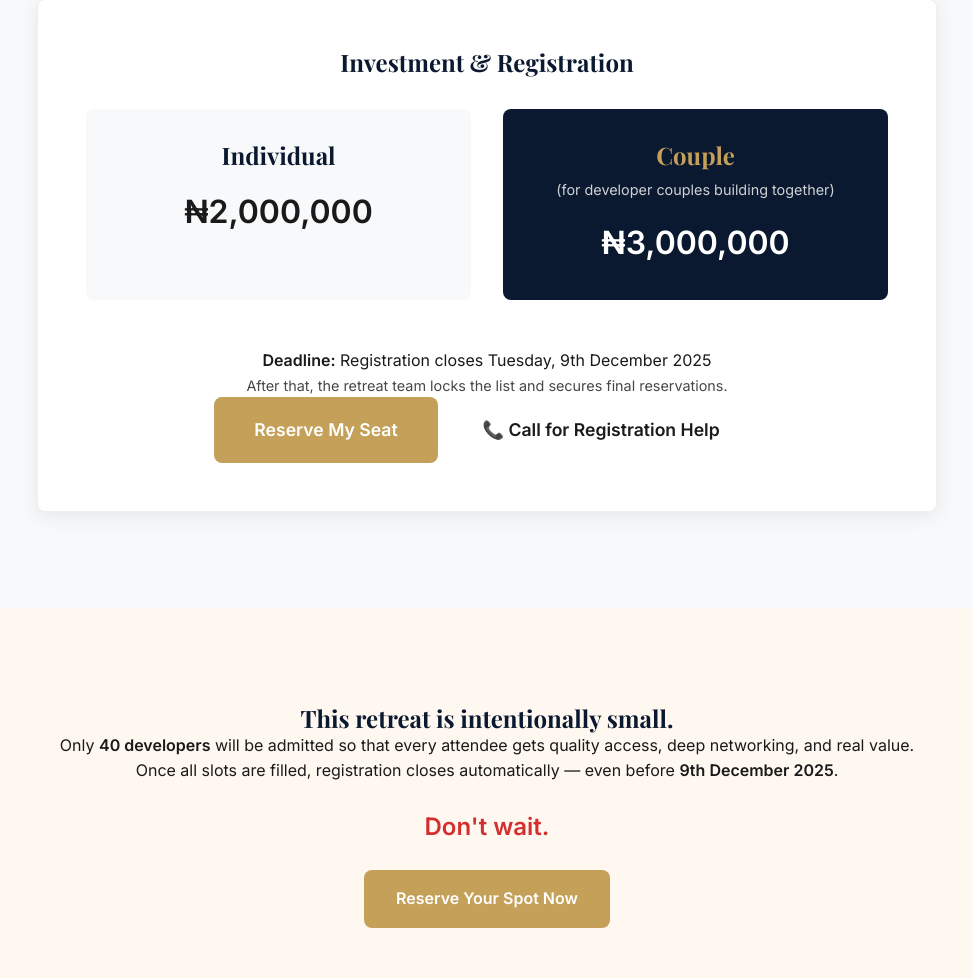
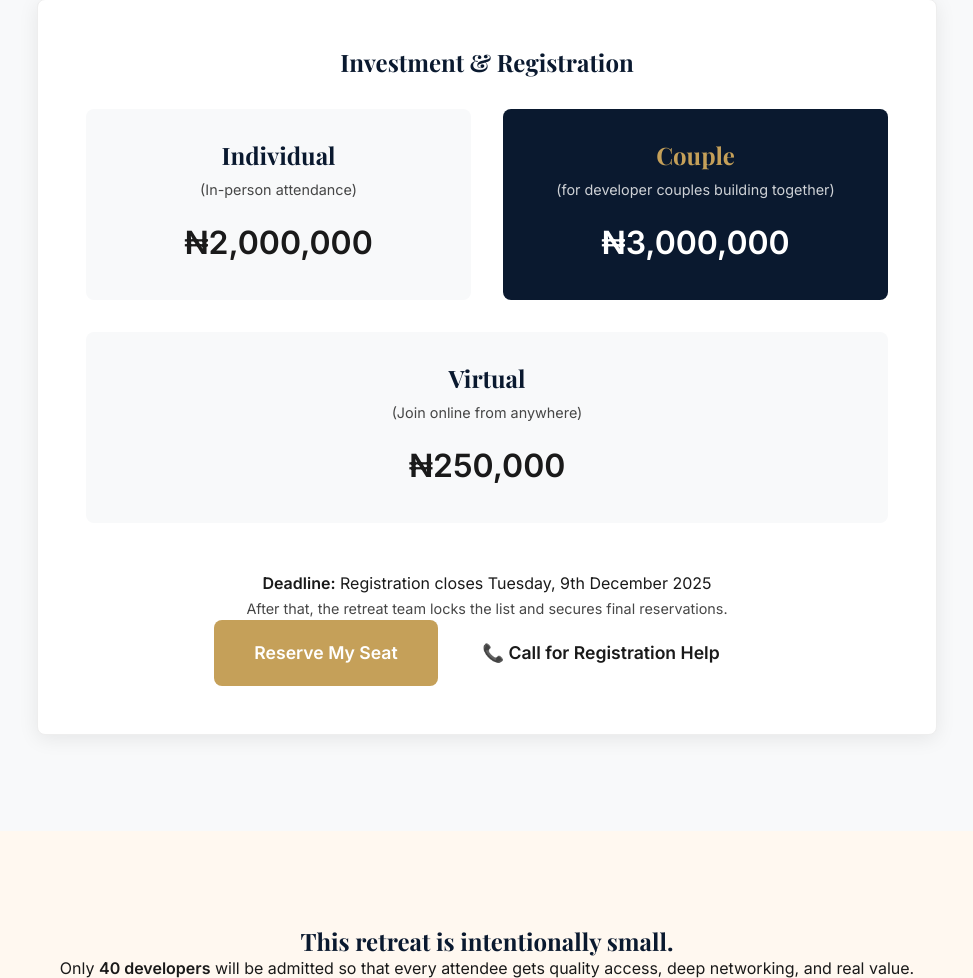
Before and after one commit to gtextsoft/LakueRetreat, a plain HTML site: page index.html in a window 1280 px wide. Shown: the part 3814-4792 px from the top of the page, without its empty margins (153-1126 px from the left). Drawn offline with nearby package versions, Linux system fonts and the light colour scheme; a web font is replaced by a local one.

Commit message:
feat: enhance pricing section on landing page for Real Estate Developer's Retreat 2025 by adding individual and virtual attendance options with corresponding details.

```diff
--- a/index.html
+++ b/index.html
@@ -224,12 +224,18 @@
                 <div class="pricing">
                     <div class="price-card">
                         <h3>Individual</h3>
+                        <p class="sub-text">(In-person attendance)</p>
                         <p class="price">₦2,000,000</p>
                     </div>
                     <div class="price-card highlight">
                         <h3>Couple</h3>
                         <p class="sub-text">(for developer couples building together)</p>
                         <p class="price">₦3,000,000</p>
+                    </div>
+                    <div class="price-card">
+                        <h3>Virtual</h3>
+                        <p class="sub-text">(Join online from anywhere)</p>
+                        <p class="price">₦250,000</p>
                     </div>
                 </div>
                 <div class="deadline-box text-center">
```
